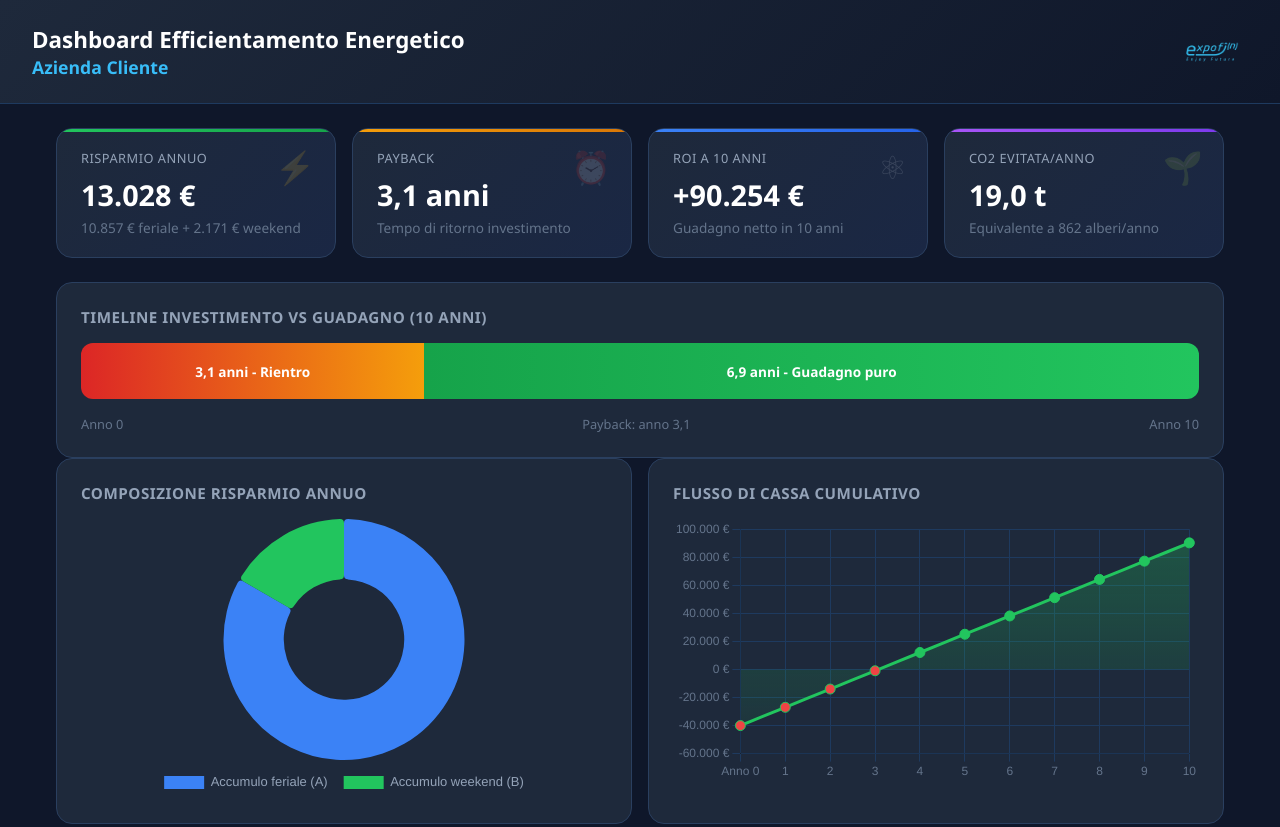
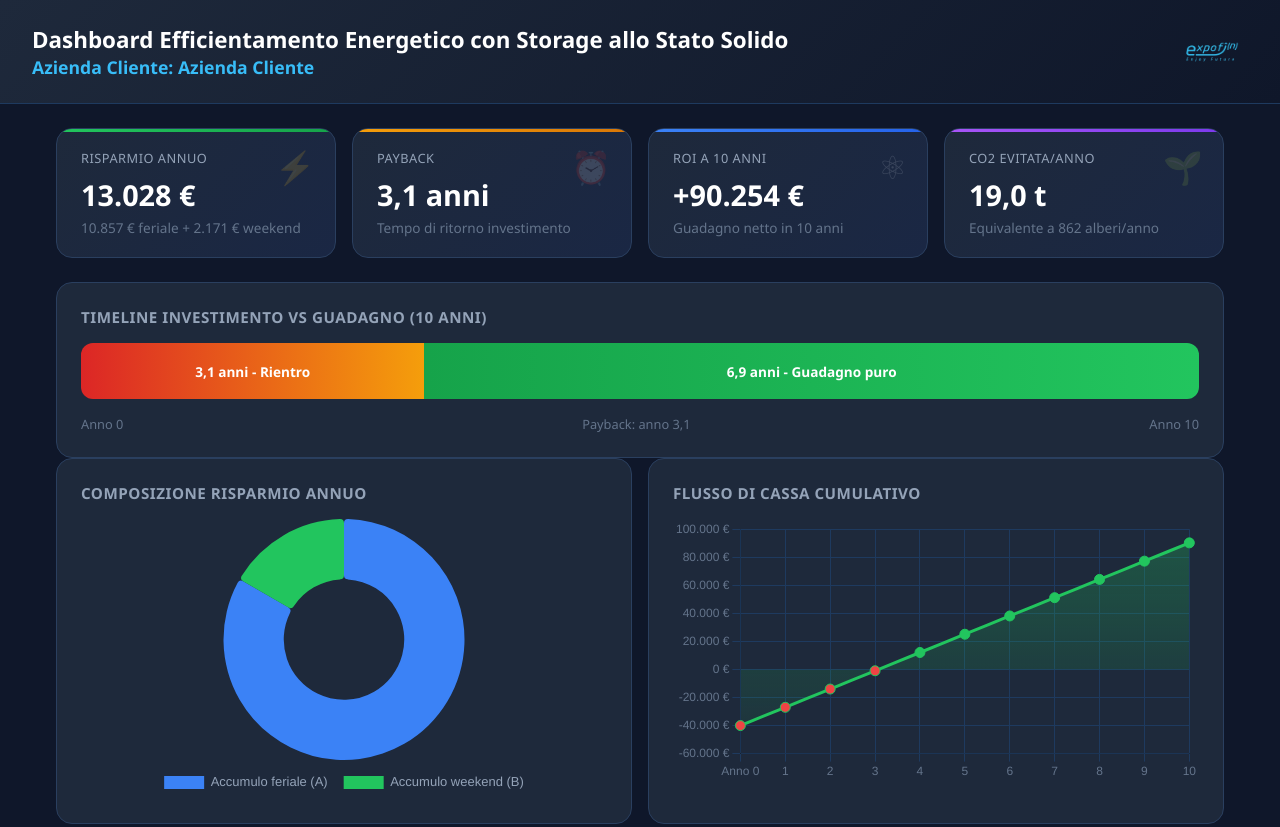
Before and after one commit to gioballagio-hub/generatore-valutazione-storage, a website: page dashboard.html in a window 1280 px wide. Shown: the top 827 px of the page. Drawn offline with nearby package versions, Linux system fonts and the light colour scheme.

Commit message:
Dashboard: titolo aggiornato e label 'Azienda Cliente:' prima del nome

```diff
--- a/dashboard.html
+++ b/dashboard.html
@@ -63,8 +63,8 @@
 <body>
   <div class="header">
     <div>
-      <h1>Dashboard Efficientamento Energetico</h1>
-      <div class="cliente" id="headerCliente"></div>
+      <h1>Dashboard Efficientamento Energetico con Storage allo Stato Solido</h1>
+      <div class="cliente">Azienda Cliente: <span id="headerCliente"></span></div>
     </div>
     <img src="logo-expofin.png" alt="Expofin" class="logo">
   </div>
```
